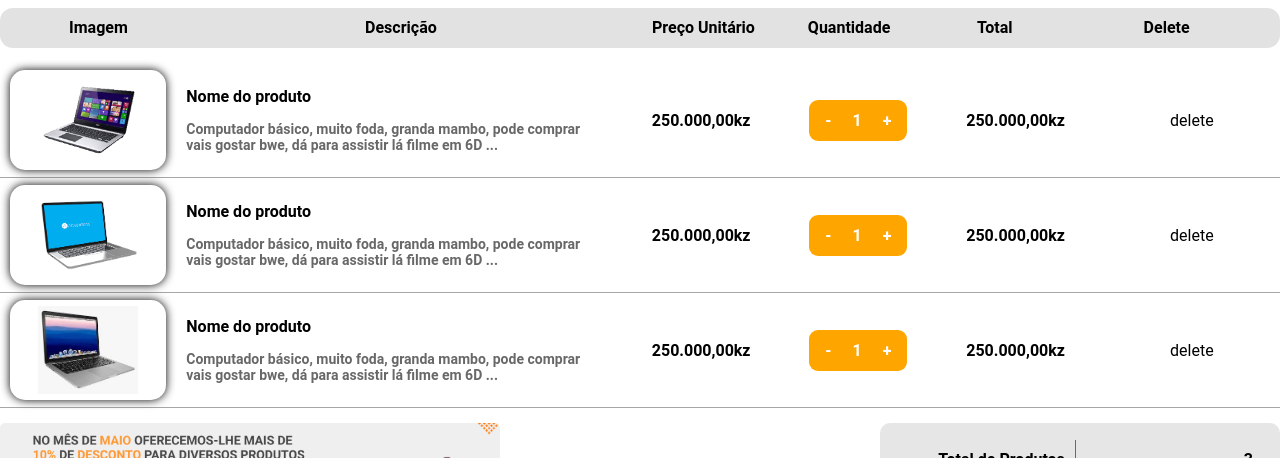
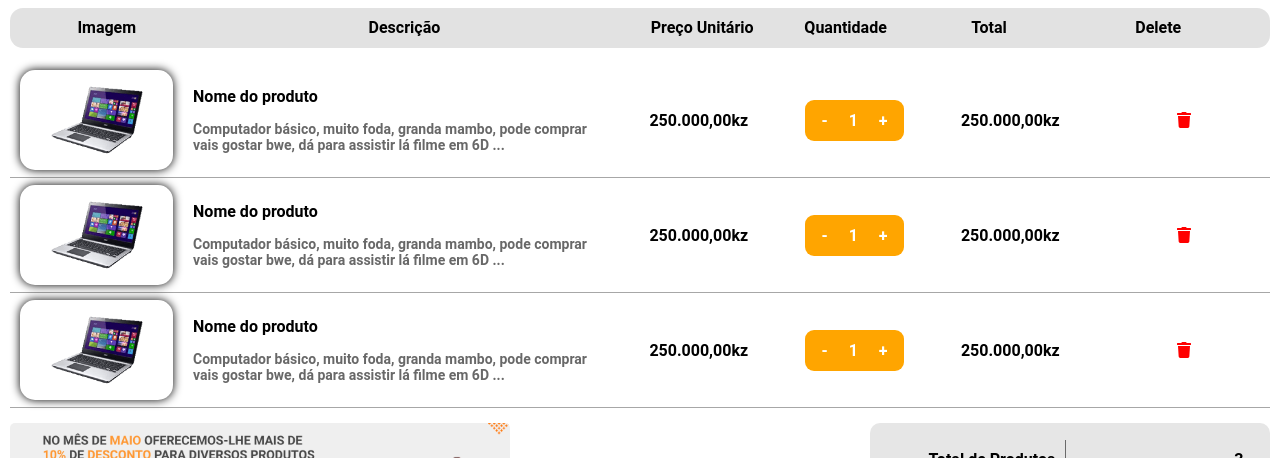
Before and after one commit to mariovarela99/stor-ipil-website, a React (Create React App) app: page /carrinho in a window 1280 px wide. Shown: the part 282-740 px from the top of the page. Built offline with nearby package versions, Linux system fonts and the light colour scheme.

Commit message:
(Finished)->Carrinho Terminado

```diff
--- a/src/components/RegistoDeCarrinho/index.js
+++ b/src/components/RegistoDeCarrinho/index.js
@@ -3,76 +3,14 @@ import "./style.css"
 
 import CarrinhosTitles from "../../components/carrinhoTitles"
 
-import productImage01 from "../../assets/Frame01.png"
-import productImage02 from "../../assets/frame02.png"
-import productImage03 from "../../assets/frame03.jpg"
+import CarrinhoItem from "../carrinhoItem"
 
 function RegistoDeCarrinho(){
     return(
         <>
-            <div className="carrinho-registo">
-                    <div className="carrinho-registo-list">
-                        <div className="product-image image"><img src={productImage01} alt="" /> </div>
-                        <div className="proct-info desc">
-                            <h3>Nome do produto</h3>
-                            <p>Computador básico, muito foda, granda mambo, pode comprar
-                                vais gostar bwe, dá para assistir lá filme em 6D ...
-                            </p>
-                        </div>
-                        <div className="product-price price">
-                            <p>250.000,00kz</p>
-                        </div>
-                        <div className="product-quantity quantity">
-                            <div>
-                                <button>-</button><span>1</span><button>+</button>
-                            </div>
-                        </div>
-                    <div className="product-totally totally"><p>250.000,00kz</p></div>
-                    <div className="product-delete delete">delete</div>
-                </div>
-            </div>
-            <div className="carrinho-registo">
-                    <div className="carrinho-registo-list">
-                        <div className="product-image image"><img src={productImage02} alt="" /> </div>
-                        <div className="proct-info desc">
-                            <h3>Nome do produto</h3>
-                            <p>Computador básico, muito foda, granda mambo, pode comprar
-                                vais gostar bwe, dá para assistir lá filme em 6D ...
-                            </p>
-                        </div>
-                        <div className="product-price price">
-                            <p>250.000,00kz</p>
-                        </div>
-                        <div className="product-quantity quantity">
-                            <div>
-                                <button>-</button><span>1</span><button>+</button>
-                            </div>
-                        </div>
-                    <div className="product-totally totally"><p>250.000,00kz</p></div>
-                    <div className="product-delete delete">delete</div>
-                </div>
-            </div>
-            <div className="carrinho-registo">
-                    <div className="carrinho-registo-list">
-                        <div className="product-image image"><img src={productImage03} alt="" /> </div>
-                        <div className="proct-info desc">
-                            <h3>Nome do produto</h3>
-                            <p>Computador básico, muito foda, granda mambo, pode comprar
-                                vais gostar bwe, dá para assistir lá filme em 6D ...
-                            </p>
-                        </div>
-                        <div className="product-price price">
-                            <p>250.000,00kz</p>
-                        </div>
-                        <div className="product-quantity quantity">
-                            <div>
-                                <button>-</button><span>1</span><button>+</button>
-                            </div>
-                        </div>
-                    <div className="product-totally totally"><p>250.000,00kz</p></div>
-                    <div className="product-delete delete">delete</div>
-                </div>
-            </div>
+            <CarrinhoItem />
+            <CarrinhoItem />
+            <CarrinhoItem />
         </>
     )
 }
--- a/src/components/RegistoDeCarrinho/style.css
+++ b/src/components/RegistoDeCarrinho/style.css
@@ -41,6 +41,7 @@
 .carrinho-registo .carrinho-registo-list .delete {
     width: 15%;
     height: 100px;
+    color: red;
 
 }
 .carrinho-registo .carrinho-registo-list div {
--- /dev/null
+++ b/src/components/carrinhoItem/index.js
@@ -0,0 +1,32 @@
+import React from "react"
+import {FaTrash} from "react-icons/fa"
+
+import productImage01 from "../../assets/Frame01.png"
+
+function CarrinhoItem(){
+    return (
+        <div className="carrinho-registo">
+                    <div className="carrinho-registo-list">
+                        <div className="product-image image"><img src={productImage01} alt="" /> </div>
+                        <div className="proct-info desc">
+                            <h3>Nome do produto</h3>
+                            <p>Computador básico, muito foda, granda mambo, pode comprar
+                                vais gostar bwe, dá para assistir lá filme em 6D ...
+                            </p>
+                        </div>
+                        <div className="product-price price">
+                            <p>250.000,00kz</p>
+                        </div>
+                        <div className="product-quantity quantity">
+                            <div>
+                                <button>-</button><span>1</span><button>+</button>
+                            </div>
+                        </div>
+                    <div className="product-totally totally"><p>250.000,00kz</p></div>
+                    <div className="product-delete delete"><FaTrash /> </div>
+                </div>
+            </div>
+    )
+}
+
+export default CarrinhoItem;
```
